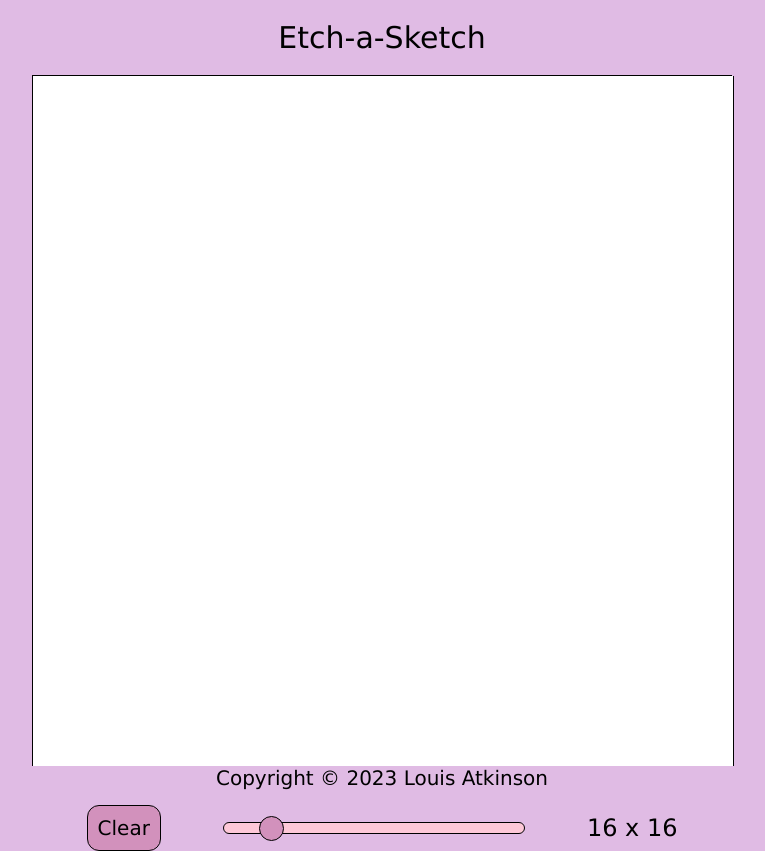
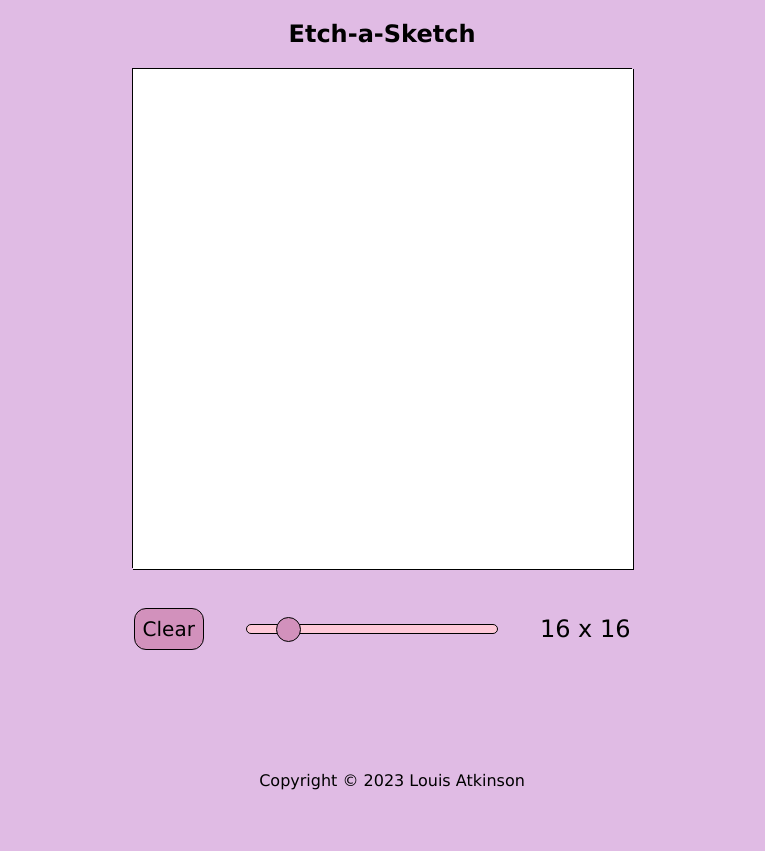
Before and after one commit to LouisAtkinson/etch-a-sketch, a plain HTML site: page index.html in a window 1280 px wide. Shown: the whole page, without its empty margins (258-1023 px from the left). After the commit the page ends 800 px from the top, so only its background shows below. Drawn offline with Linux system fonts and the light colour scheme.

Commit message:
Resize everything smaller

```diff
--- a/javascript.js
+++ b/javascript.js
@@ -18,10 +18,10 @@ function createGrid() {
     for (let i = 0; i < slider.value*slider.value; i++) {
         const cell = document.createElement('div');
         cell.classList.add('cell');
-        cell.style.height = 700 / slider.value + "px";
-        cell.style.width = 700 / slider.value + "px";
-        grid.style.gridTemplateColumns = "repeat(" + slider.value + ", " + 700 / slider.value + "px)";
-        grid.style.gridTemplateRows = "repeat(" + slider.value + ", " + 700 / slider.value + "px)";
+        cell.style.height = 500 / slider.value + "px";
+        cell.style.width = 500 / slider.value + "px";
+        grid.style.gridTemplateColumns = "repeat(" + slider.value + ", " + 500 / slider.value + "px)";
+        grid.style.gridTemplateRows = "repeat(" + slider.value + ", " + 500 / slider.value + "px)";
         grid.appendChild(cell);
         cell.addEventListener('mouseover', () => {
             cell.style.backgroundColor = "#957dad";
@@ -34,10 +34,10 @@ slider.addEventListener("change", function () {
     for (let i = 0; i < slider.value*slider.value; i++) {
         const cell = document.createElement('div');
         cell.classList.add('cell');
-        cell.style.height = 700 / slider.value + "px";
-        cell.style.width = 700 / slider.value + "px";
-        grid.style.gridTemplateColumns = "repeat(" + slider.value + ", " + 700 / slider.value + "px)";
-        grid.style.gridTemplateRows = "repeat(" + slider.value + ", " + 700 / slider.value + "px)";
+        cell.style.height = 500 / slider.value + "px";
+        cell.style.width = 500 / slider.value + "px";
+        grid.style.gridTemplateColumns = "repeat(" + slider.value + ", " + 500 / slider.value + "px)";
+        grid.style.gridTemplateRows = "repeat(" + slider.value + ", " + 500 / slider.value + "px)";
         grid.appendChild(cell);
         cell.addEventListener('mouseover', () => {
             cell.style.backgroundColor = "#957dad";
--- a/styles.css
+++ b/styles.css
@@ -15,15 +15,15 @@ body {
 #header {
     display: flex;
     justify-content: center;
-    font-size: 30px;
-    font-weight: 500;
+    font-size: 24px;
+    font-weight: 700;
     margin: 20px;
 }
 
 #grid {
     box-sizing: border-box;
-    width: 700px;
-    height: 700px;
+    width: 500px;
+    height: 500px;
     display: grid;
     margin: 0px auto 0px auto;
     border-top: solid 1px black;
@@ -37,10 +37,10 @@ body {
 }
 
 .slidecontainer {
-    margin: 30px auto;
+    margin: 40px auto;
     display: flex;
     justify-content: center;
-    gap: 60px;
+    gap: 40px;
     align-items: center;
 }
 
@@ -48,7 +48,7 @@ button {
     border: solid 1px black;
     border-radius: 12px;
     font-size: 20px;
-    padding: 10px;
+    padding: 8px;
     background-color: #d291bc;
 }
 
@@ -58,8 +58,8 @@ button:hover {
 
 .slider {
     -webkit-appearance: none;
-    width: 300px;
-    height: 10px;
+    width: 250px;
+    height: 8px;
     cursor: pointer;
     background-color: #fec8d8;
     border: solid 0.5px black;
@@ -80,7 +80,7 @@ input::-webkit-slider-thumb {
 }
 
 footer {
-    font-size: 20px;
+    font-size: 16px;
     display: flex;
     justify-content: center;
     align-items: center;
@@ -88,5 +88,7 @@ footer {
     bottom: 0;
     left: 0;
     right: 0;
-    margin: 10px;
+    padding: 10px;
+    width: 100%;
+    background-color: #e0bbe4;
 }
```
